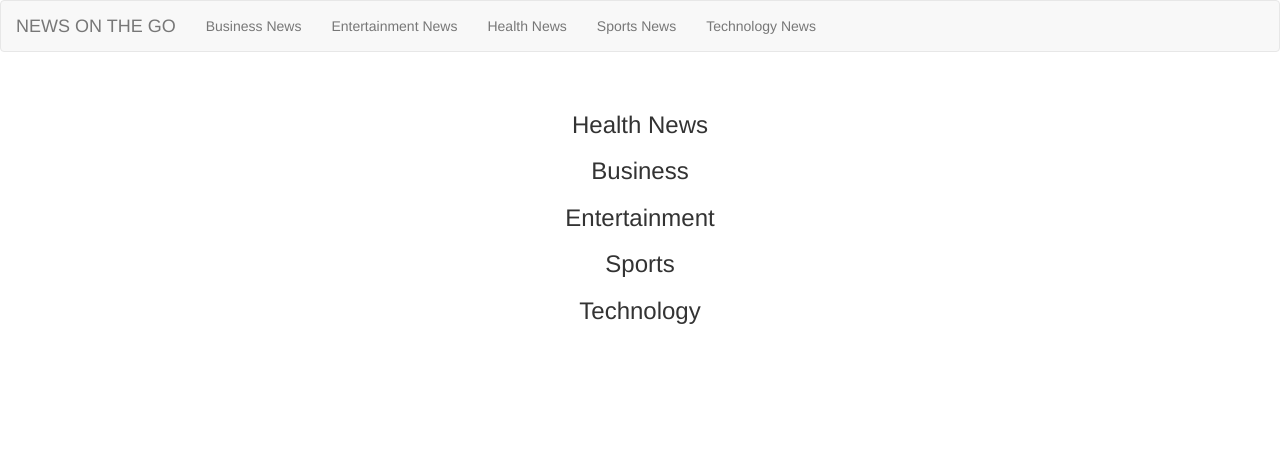
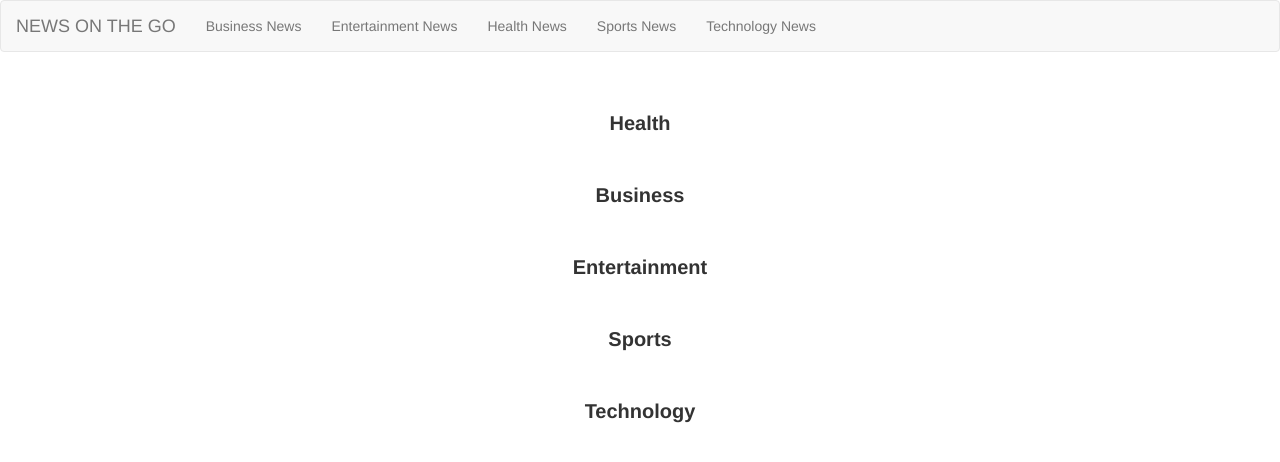
Before and after one commit to LoiseMwarangu/newsapp, a Flask app: template app/templates/index.html in a window 1280 px wide. Shown: the top 462 px of the page. Run offline with Flask 2, Linux system fonts and the light colour scheme; the template is opened without the code that fills it, so the values that code supplies are empty; some libraries are stand-ins or nearby versions.

Commit message:
styled categories

```diff
--- a/app/templates/index.html
+++ b/app/templates/index.html
@@ -11,30 +11,30 @@
 {%block content%}
 <br>
 <!--health -->
-<h3 style="text-align:center;" id="h">Health News</h3>
+<h3 style="text-align:center; font-weight: bolder; font-size:20px;" id="h">Health</h3>
 <ul>{{macro.displayNewsList(health)}}</ul>
-
+<br>
 <!--business  -->
-<h3 style="text-align:center;" id="b">Business</h3>
+<h3 style="text-align:center; font-weight: bolder; font-size:20px;" id="b">Business</h3>
 <ul>
     {{macro.displayNewsList(business)}}
 </ul>
-
+<br>
 <!--entertainment  -->
-<h3 style="text-align:center;" id="e">Entertainment</h3>
+<h3 style="text-align:center; font-weight: bolder; font-size:20px;" id="e">Entertainment</h3>
 <ul>
     {{macro.displayNewsList(entertainment)}}
 </ul>
-
+<br>
 <!--sports  -->
-<h3 style="text-align:center;" id="s">Sports</h3>
+<h3 style="text-align:center; font-weight: bolder; font-size:20px;" id="s">Sports</h3>
 <ul>
     {{macro.displayNewsList(sports)}}
 </ul>
-
+<br>
 
 <!-- technology -->
-<h3 style="text-align:center;" id="t">Technology</h3>
+<h3 style="text-align:center; font-weight: bolder; font-size:20px;" id="t">Technology</h3>
 <ul>
     {{macro.displayNewsList(technology)}}
 </ul>
--- a/app/templates/news.html
+++ b/app/templates/news.html
@@ -6,7 +6,7 @@
 <div  style="background: url({{news.urlToImage}}) no-repeat center center">
 <!-- details -->
 <h3>{{news.title}}</h3>
-<p class="">{{news.description}}</p>
+<h6 class="">{{news.description}}/<h6>
 <p class="">{{news.publishedAt}}
 </b>  - <i>Written and compiled by {{news.author}}</i>
 </p>
```
